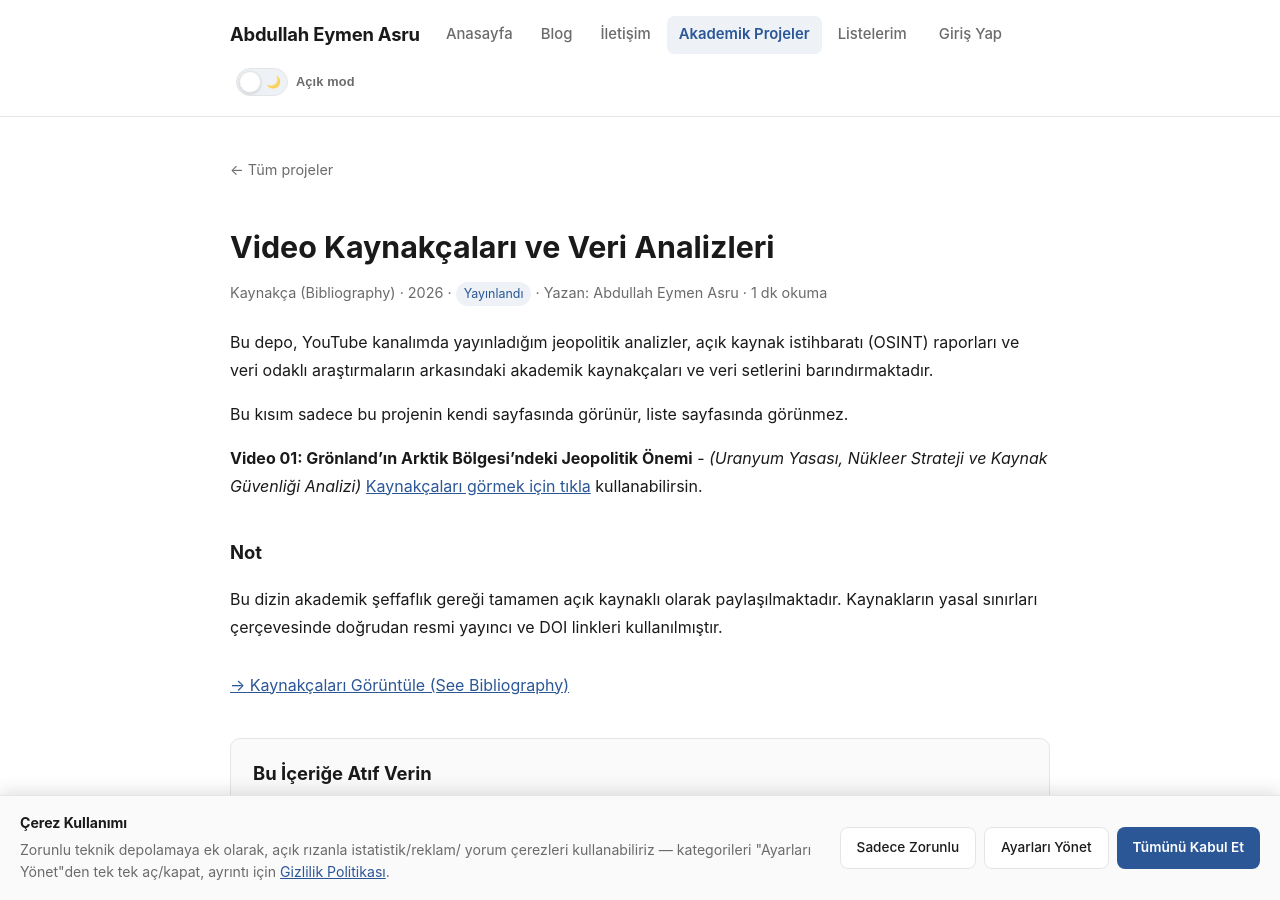
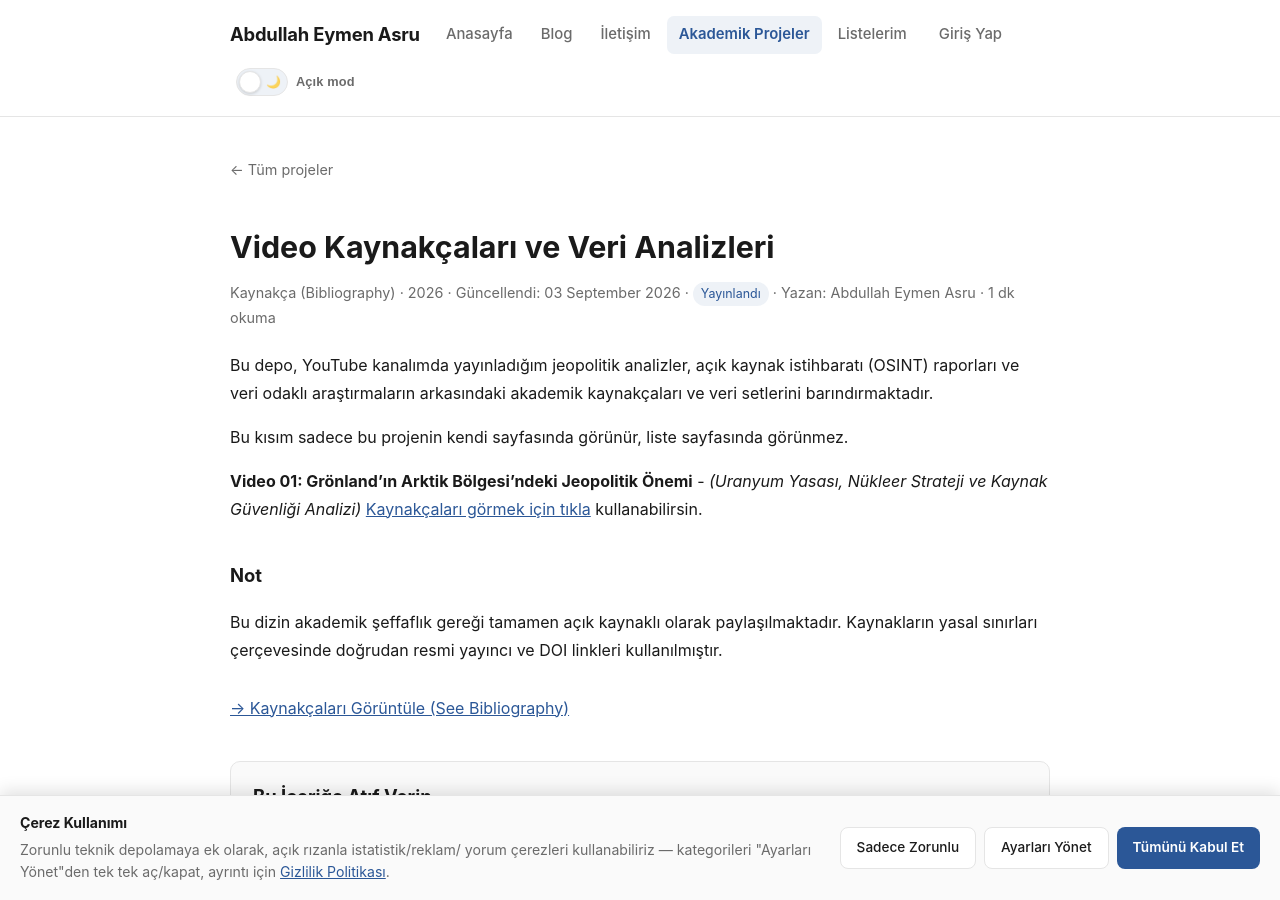
Before and after one commit to abdullah-eymen-asru/abdullah-eymen-asru.github.io, a Jekyll site: the page built from _projects/2026/akademik-kaynaklar.md, in a window 1280 px wide and 900 px high. Built offline with Jekyll 4.4.1, drawn with Linux system fonts in a browser that asks for light colours.

Commit message:
İçerik güncellendi: _projects/2026/akademik-kaynaklar.md

```diff
--- a/_projects/2026/akademik-kaynaklar.md
+++ b/_projects/2026/akademik-kaynaklar.md
@@ -1,6 +1,7 @@
 ---
 title: "Video Kaynakçaları ve Veri Analizleri"
 date: 2026-06-22
+guncelleme_tarihi: 2026-09-03
 author: "Abdullah Eymen Asru"
 yazar_id: "1b251ffa-d81f-473d-89eb-83baf66364f6"
 olusturan_id: "1b251ffa-d81f-473d-89eb-83baf66364f6"
```
